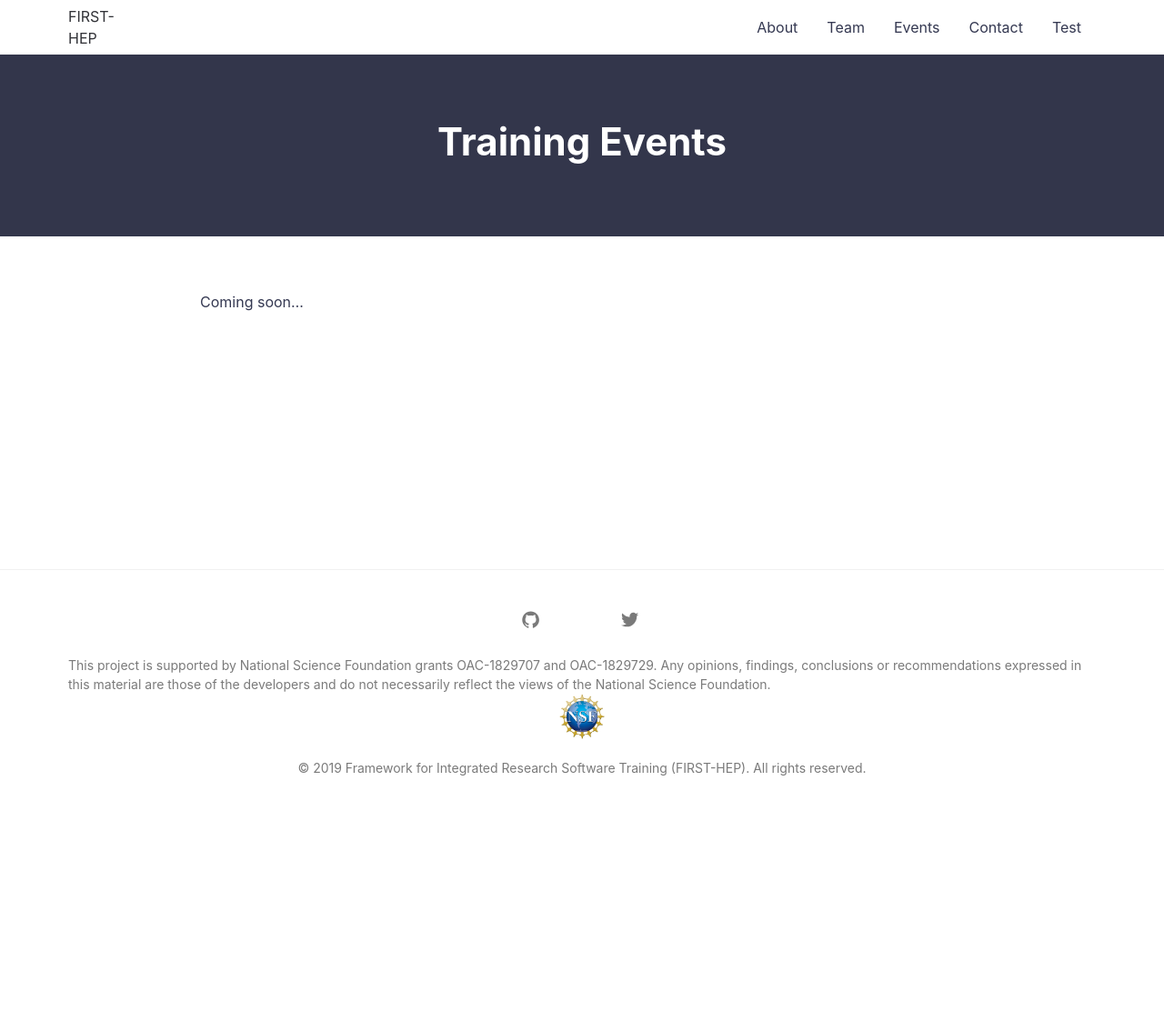
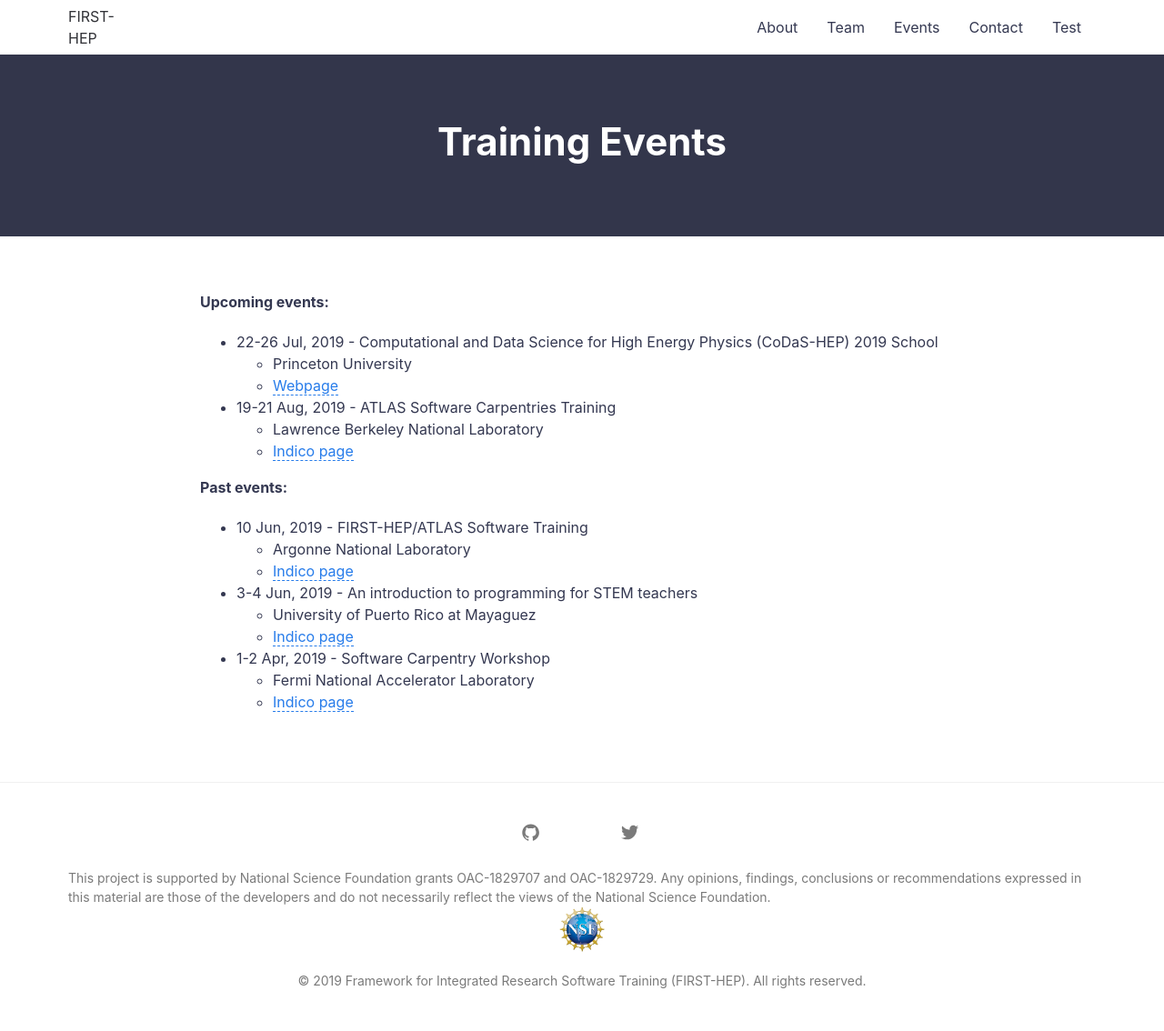
Before and after one commit to first-hep/first-hep.github.io, a Jekyll site: the page built from events.md, in a window 1280 px wide. Shown: the whole page at 91% size. Built offline with Jekyll 4.4.1, drawn with Linux system fonts in a browser that asks for light colours; before the commit the page ends 900 px from its top, so only the background shows below that.

Commit message:
Add lists of events

```diff
--- a/events.md
+++ b/events.md
@@ -4,4 +4,26 @@ title: Training Events
 permalink: /events/
 ---
 
-Coming soon...
+**Upcoming events:**
+
+  * 22-26 Jul, 2019 - Computational and Data Science for High Energy Physics (CoDaS-HEP) 2019 School
+    * Princeton University
+    * [Webpage](http://codas-hep.org/)
+
+  * 19-21 Aug, 2019 - ATLAS Software Carpentries Training
+    * Lawrence Berkeley National Laboratory
+    * [Indico page](https://indico.cern.ch/event/816946/)
+
+**Past events:**
+
+  * 10 Jun, 2019 - FIRST-HEP/ATLAS Software Training
+    * Argonne National Laboratory
+    * [Indico page](https://indico.cern.ch/event/827231/)
+
+  * 3-4 Jun, 2019 - An introduction to programming for STEM teachers
+    * University of Puerto Rico at Mayaguez
+    * [Indico page](https://indico.cern.ch/event/817539/)
+
+  * 1-2 Apr, 2019 - Software Carpentry Workshop
+    * Fermi National Accelerator Laboratory
+    * [Indico page](https://indico.fnal.gov/event/20233)
```
Also changed, not shown: index.md (+24 -0 lines).
